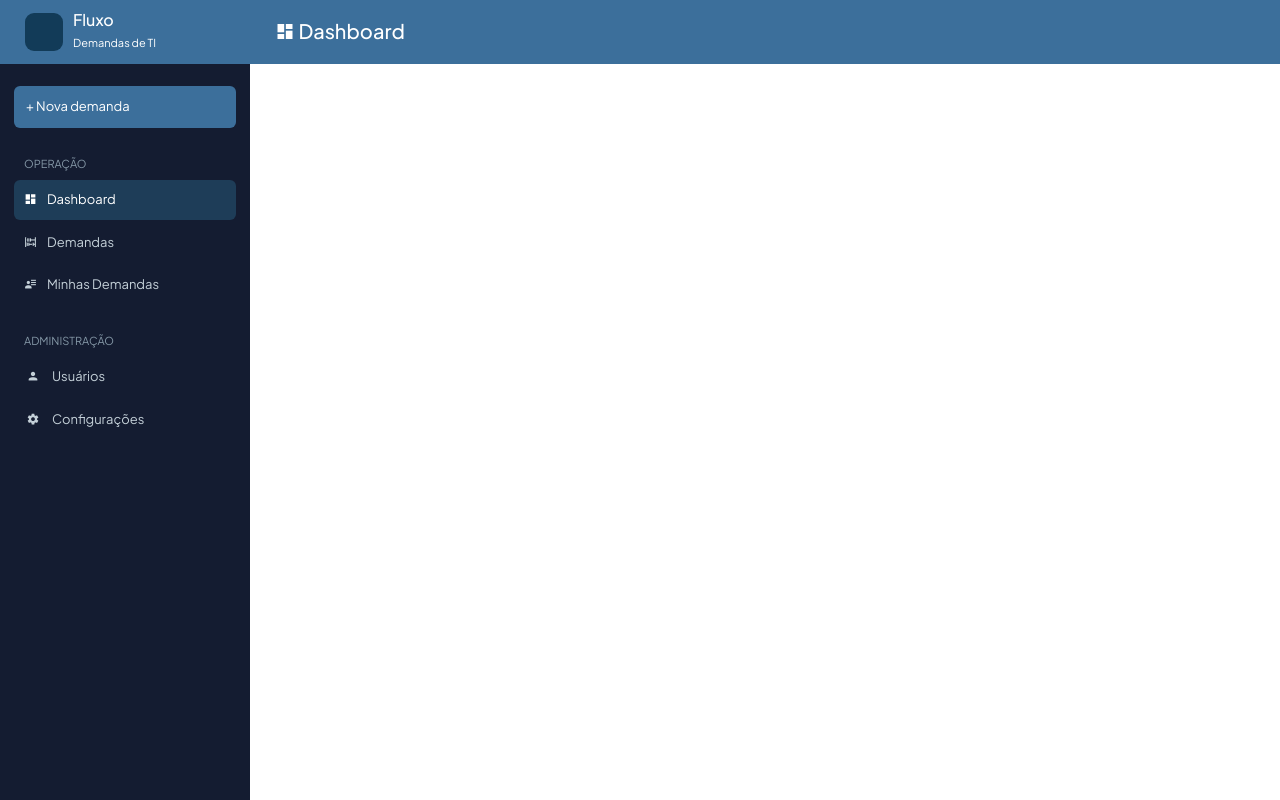
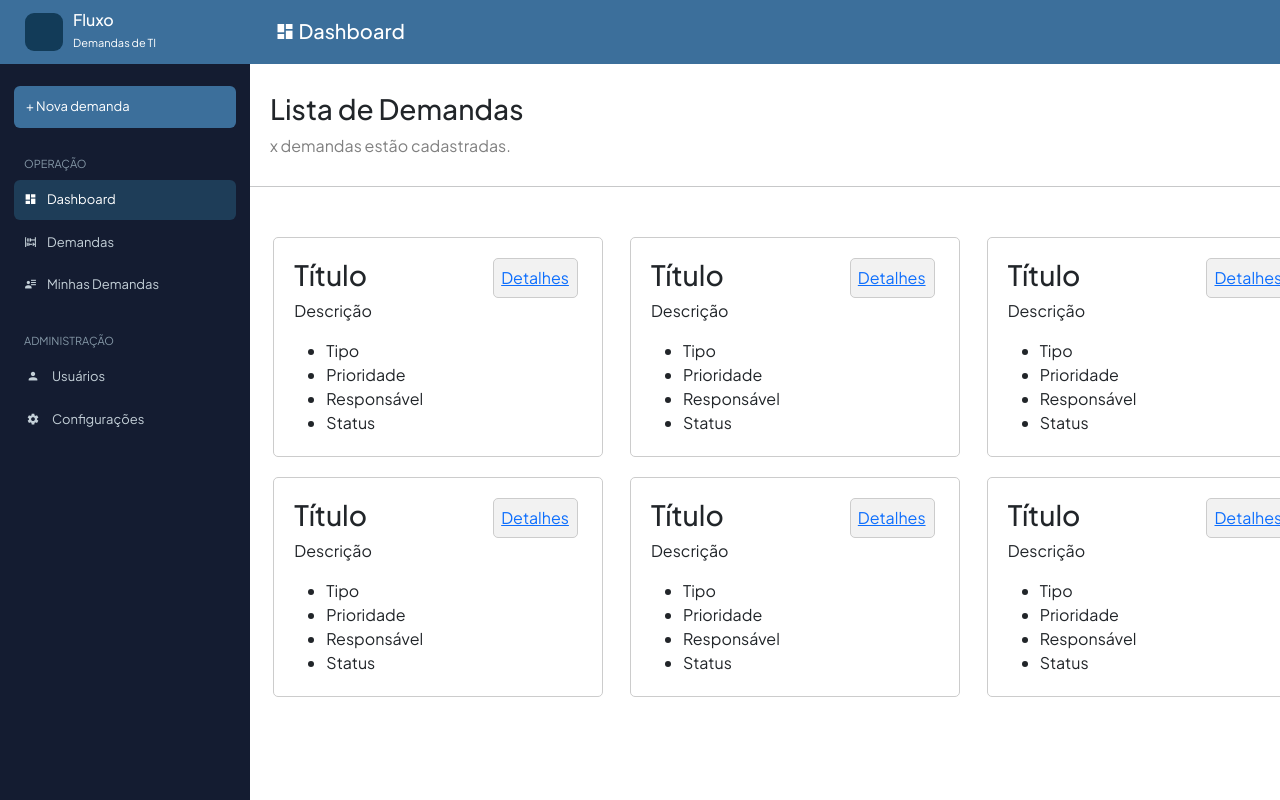
Before and after one commit to sophiadesf/PI-II-TIME-25, a plain HTML site: page Codigo/listademandas.html in a window 1280 px wide. Drawn offline with nearby package versions, Linux system fonts and the light colour scheme.

Commit message:
Tela de Lista de Demandas

```diff
--- a/Codigo/css/style.css
+++ b/Codigo/css/style.css
@@ -381,3 +381,44 @@ td {
 .low {
     color: #47836d;
 }
+
+/* CSS - PÁGINA DE LISTAGEM DE DEMANDAS */
+
+.cabecalho-ld {
+    margin: 28px 20px;
+
+    p {
+        color: grey;
+    }
+}
+
+.listagem {
+    background-color: white;
+    display: flex;
+    width: 1070px;
+    margin: 10px;
+}
+
+.card-ld {
+    display: flex;
+    background-color: white ;
+    width: 330px;
+    height: 220px;
+    border: 1px solid #ccc;
+    border-radius: 5px;
+    padding: 20px;
+    margin: auto;
+    margin-bottom: 10px;
+}
+
+.detalhes-ld {
+    display: flex;
+    text-align: center;
+    height: 40px;
+    background-color: #f2f2f2;
+    border: 1px solid #ccc;
+    border-radius: 5px;
+    width: 85px;
+    margin-left: 70px;
+    padding: 7px;
+}
--- a/Codigo/listademandas.html
+++ b/Codigo/listademandas.html
@@ -23,7 +23,145 @@
 
             <!-- Conteudo da Lista de Demandas -->
             <div class="main">
+                <div class="cabecalho-ld">
+                    <h3>Lista de Demandas</h3>
+                    <p>x demandas estão cadastradas.</p>
+                </div>
 
+                <hr>
+
+                <div>
+                    <br>
+                    <div class="listagem">
+                        <div class="card-ld">
+
+                            <div>
+                                <h3>Título</h3>
+                                <p>Descrição</p>
+                                <ul>
+                                    <li>Tipo</li>
+                                    <li>Prioridade</li>
+                                    <li>Responsável</li>
+                                    <li>Status</li>
+                                </ul>
+                            </div>
+
+
+                            <a href="detalhesdemanda.html" class="detalhes-ld">
+                                <label></label>
+                                <p>Detalhes</p>
+                            </a>
+
+                        </div>
+
+                        <div class="card-ld">
+
+                            <div>
+                                <h3>Título</h3>
+                                <p>Descrição</p>
+                                <ul>
+                                    <li>Tipo</li>
+                                    <li>Prioridade</li>
+                                    <li>Responsável</li>
+                                    <li>Status</li>
+                                </ul>
+                            </div>
+
+
+                            <a href="detalhesdemanda.html" class="detalhes-ld">
+                                <label></label>
+                                <p>Detalhes</p>
+                            </a>
+
+                        </div>
+
+                        <div class="card-ld">
+
+                            <div>
+                                <h3>Título</h3>
+                                <p>Descrição</p>
+                                <ul>
+                                    <li>Tipo</li>
+                                    <li>Prioridade</li>
+                                    <li>Responsável</li>
+                                    <li>Status</li>
+                                </ul>
+                            </div>
+
+
+                            <a href="detalhesdemanda.html" class="detalhes-ld">
+                                <label></label>
+                                <p>Detalhes</p>
+                            </a>
+
+                        </div>
+                    </div>
+
+                    <div class="listagem">
+                        <div class="card-ld">
+
+                            <div>
+                                <h3>Título</h3>
+                                <p>Descrição</p>
+                                <ul>
+                                    <li>Tipo</li>
+                                    <li>Prioridade</li>
+                                    <li>Responsável</li>
+                                    <li>Status</li>
+                                </ul>
+                            </div>
+
+
+                            <a href="detalhesdemanda.html" class="detalhes-ld">
+                                <label></label>
+                                <p>Detalhes</p>
+                            </a>
+
+                        </div>
+
+                        <div class="card-ld">
+
+                            <div>
+                                <h3>Título</h3>
+                                <p>Descrição</p>
+                                <ul>
+                                    <li>Tipo</li>
+                                    <li>Prioridade</li>
+                                    <li>Responsável</li>
+                                    <li>Status</li>
+                                </ul>
+                            </div>
+
+
+                            <a href="detalhesdemanda.html" class="detalhes-ld">
+                                <label></label>
+                                <p>Detalhes</p>
+                            </a>
+
+                        </div>
+
+                        <div class="card-ld">
+
+                            <div>
+                                <h3>Título</h3>
+                                <p>Descrição</p>
+                                <ul>
+                                    <li>Tipo</li>
+                                    <li>Prioridade</li>
+                                    <li>Responsável</li>
+                                    <li>Status</li>
+                                </ul>
+                            </div>
+
+
+                            <a href="detalhesdemanda.html" class="detalhes-ld">
+                                <label></label>
+                                <p>Detalhes</p>
+                            </a>
+
+                        </div>
+                    </div>
+                </div>
             </div>
         </div>
     </body>
```
Also changed, not shown: Codigo/detalhesdemanda.html (added).
